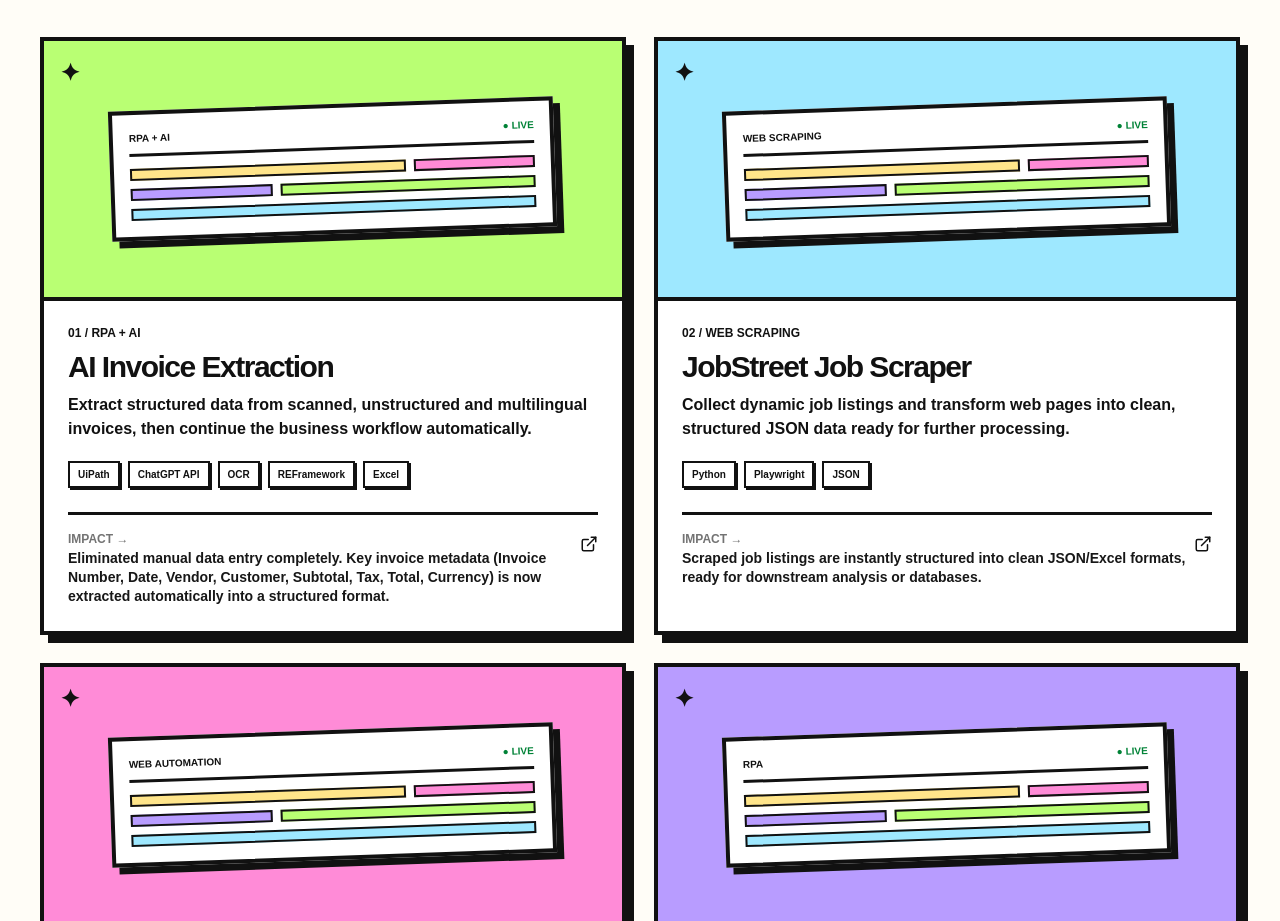
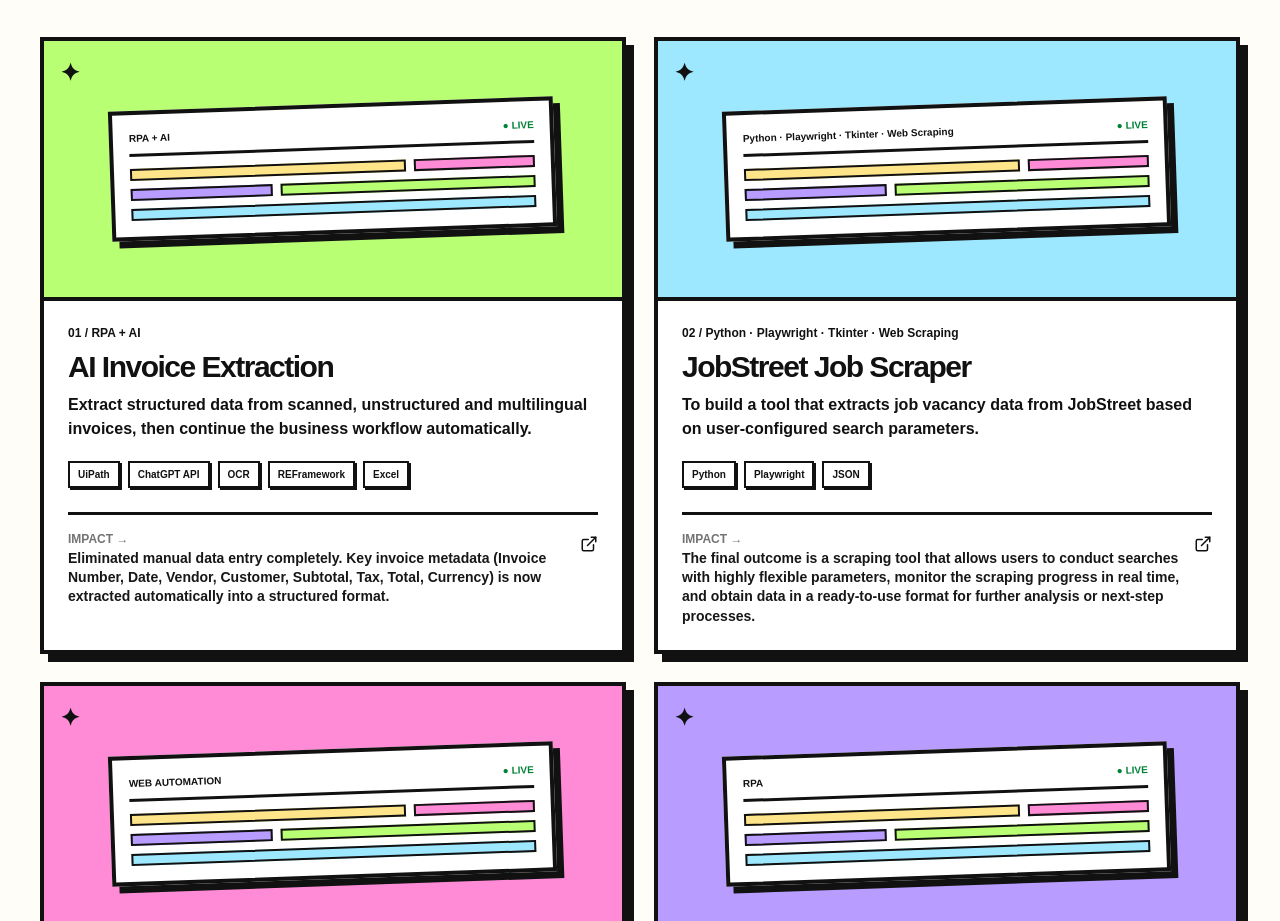
Before and after one commit to Yusufalfi/personal_landing_page, a React (Vite) app: page / in a window 1280 px wide. Shown: the part 1840-2761 px from the top of the page. Built offline with nearby package versions, Linux system fonts and the light colour scheme.

Commit message:
fix: web scraper jobstreet video added

```diff
--- a/src/components/Hero.jsx
+++ b/src/components/Hero.jsx
@@ -31,7 +31,6 @@ export default function Hero() {
   return (
     <section
       id="top"
-      /* Tambah pt-28 di mobile agar tidak tertimpa Navbar fixed */
       className="relative overflow-hidden bg-paper px-4 pb-16 pt-28 md:px-8 md:pb-20 lg:pb-24 lg:pt-32"
     >
       <div className="mx-auto grid max-w-300 items-center gap-10 md:gap-14 lg:grid-cols-[1.15fr_.85fr]">
@@ -70,7 +69,6 @@ export default function Hero() {
           </div>
         </div>
 
-        {/* Card Banner / Animation Box */}
         <div className="relative min-h-[380px] rotate-2 overflow-hidden rounded-3xl border-4 border-ink bg-purple p-4 shadow-[8px_8px_0_#111] sm:min-h-[420px] sm:p-6 md:h-[460px] md:p-8 md:shadow-[10px_10px_0_#111] transition-transform duration-500 hover:-translate-y-2">
           <span className="absolute right-3 top-2 text-2xl font-black md:right-4 md:top-3 md:text-3xl">✦</span>
 
@@ -110,7 +108,7 @@ export default function Hero() {
             </div>
           </div>
 
-          {/* Bottom Badges: Menggunakan flex wrap di mobile agar tidak bertumpuk */}
+
           <div className="absolute bottom-4 left-3 right-3 flex flex-wrap items-center justify-between gap-2 sm:left-6 sm:right-6 sm:bottom-6 md:bottom-8 md:left-8 md:right-8">
             <div className="-rotate-3 border-3 border-ink bg-green px-2.5 py-1 text-[10px] font-black shadow-[3px_3px_0_#111] sm:px-3 sm:py-1.5 sm:text-xs sm:shadow-[4px_4px_0_#111]">
               <Check className="mr-1 inline" size={12} /> TIME SAVED
--- a/src/data/projects.js
+++ b/src/data/projects.js
@@ -21,22 +21,40 @@ export const projects = [
   {
   number: "02",
   title: "JobStreet Job Scraper",
-    category: "WEB SCRAPING",
+  category: "Python · Playwright · Tkinter · Web Scraping",
   description:
-      "Collect dynamic job listings and transform web pages into clean, structured JSON data ready for further processing.",
-    goal: "Rapidly collect dynamic job posting data from JobStreet at scale.",
+    "To build a tool that extracts job vacancy data from JobStreet based on user-configured search parameters.",
   problem:
-      "Manually gathering thousands of job postings is extremely time-consuming and highly prone to human error.",
+    "Manually searching and collecting numerous job postings is time-consuming, especially when users have to open each job detail page and reorganize the data into a structured format.",
   solution:
-      "Developed an automated web scraper using Python and Playwright to handle dynamic web content and extract key elements efficiently.",
+    `I developed a desktop-based scraping tool using Python, Playwright, and Tkinter.
+
+    Users can specify:
+    - Position / Job Keyword
+    - Minimum Salary
+    - Job Posting Date
+    - Maximum Number of Data
+    - Export Format: JSON / Excel
+
+    The scraper then retrieves job information such as: Job Title, Company, Salary, Location, Short Description, Job Link, Posted Date, Work Type, Full Description.
+
+    Performance & Reliability:
+    To increase processing speed, the scraper utilizes parallel tab processing with a maximum limit of 5 concurrent tabs.
+
+    I also implemented:
+    - Real-time Activity Log for progress monitoring
+    - Error Handling for timeouts or failed page loads
+    - Progress Tracking (e.g., "Completed tab X of Y")
+    - Data Export directly to JSON and Excel formats`,
   impact:
-      "Scraped job listings are instantly structured into clean JSON/Excel formats, ready for downstream analysis or databases.",
+      "The final outcome is a scraping tool that allows users to conduct searches with highly flexible parameters, monitor the scraping progress in real time, and obtain data in a ready-to-use format for further analysis or next-step processes.",
       tech: ["Python", "Playwright", "JSON"],
       tone: "blue",
       beforeText: "Manual copy-pasting of thousands of lines",
       afterText: "Automatic scraping in seconds",
-    demoMedia: "https://www.youtube.com/embed/dQw4w9WgXcQ",
+      demoMedia: "https://www.youtube.com/embed/_QG5EbNslBU?si=aAcSUB_eZIxNk5uN",
       },
+
   {
     number: "03",
     title: "Browser Automation",
```
Lines whose indentation alone changed are shown as unchanged.
